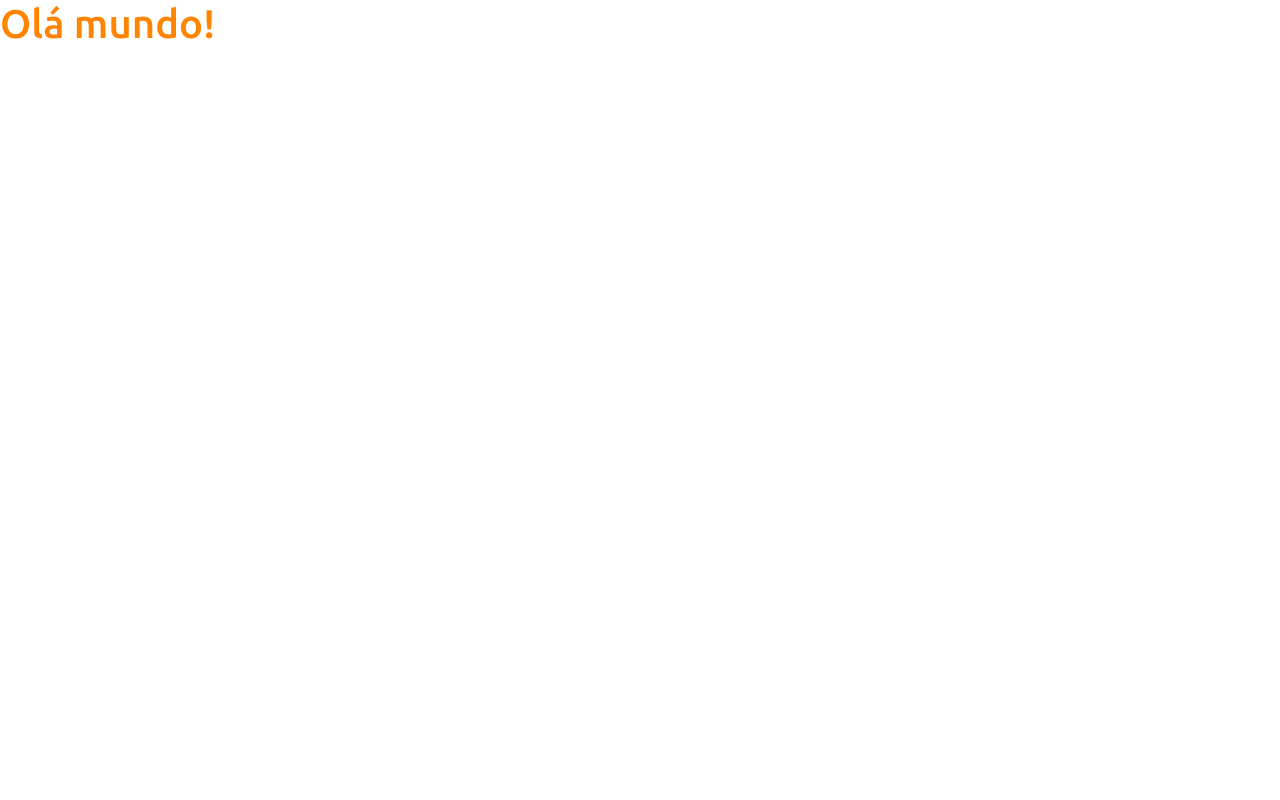
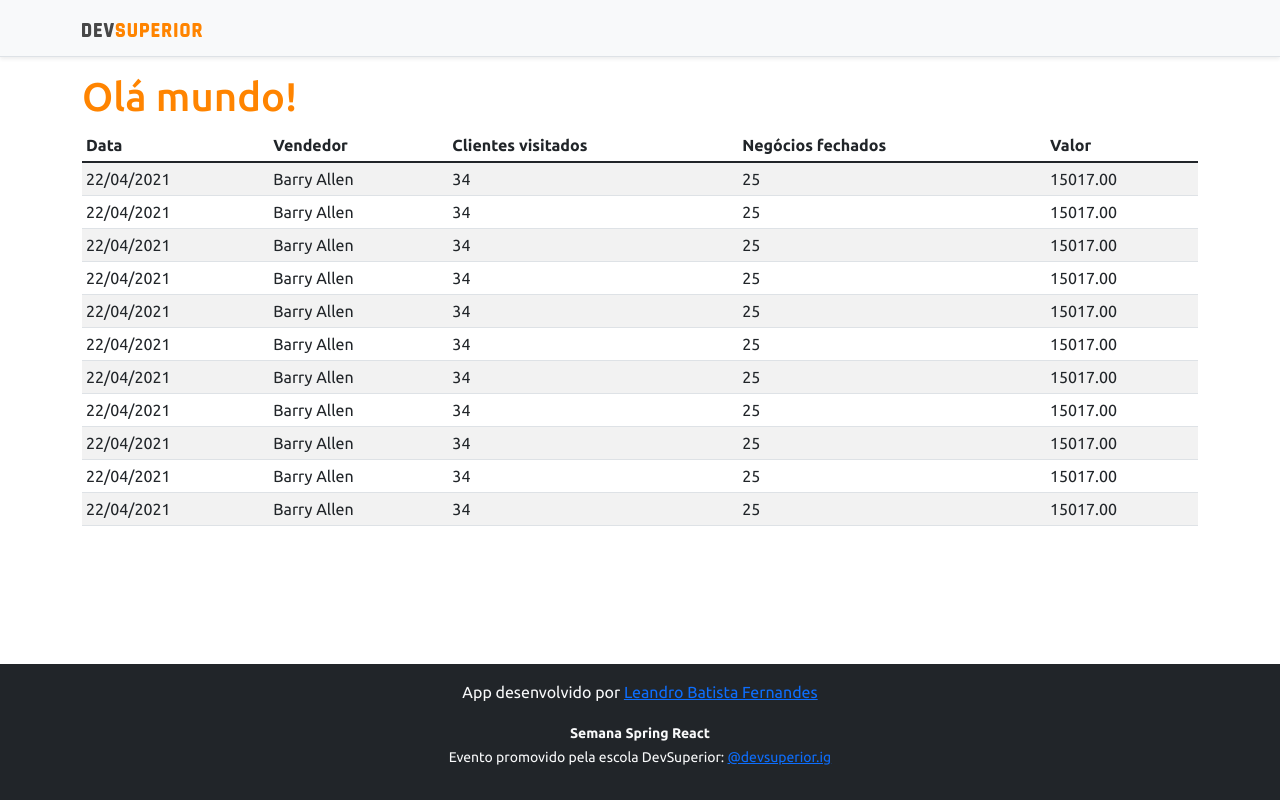
Before and after one commit to LeandroBatistaFernandes/projeto-sds4, a React (Create React App) app in the folder frontend/: page / in a window 1280 px wide. Built offline with nearby package versions, Linux system fonts and the light colour scheme.

Commit message:
Basic static components

```diff
--- a/frontend/src/App.tsx
+++ b/frontend/src/App.tsx
@@ -1,11 +1,20 @@
+import DataTable from "components/DataTable";
+import Footer from "components/Footer";
+import NavBar from "components/NavBar";
 
 function App() {
   return (
-    <div >
+    <>
+    <NavBar />
+    <div className="container">
 
       <h1 className="text-primary">Olá mundo!</h1>
 
+      <DataTable />
     </div>
+    <Footer />
+
+    </>
   );
 }
 
--- /dev/null
+++ b/frontend/src/components/DataTable/index.tsx
@@ -0,0 +1,99 @@
+const DataTable = () => {
+    return (
+        <div className="table-responsive">
+            <table className="table table-striped table-sm">
+                <thead>
+                    <tr>
+                        <th>Data</th>
+                        <th>Vendedor</th>
+                        <th>Clientes visitados</th>
+                        <th>Negócios fechados</th>
+                        <th>Valor</th>
+                    </tr>
+                </thead>
+                <tbody>
+                    <tr>
+                        <td>22/04/2021</td>
+                        <td>Barry Allen</td>
+                        <td>34</td>
+                        <td>25</td>
+                        <td>15017.00</td>
+                    </tr>
+                    <tr>
+                        <td>22/04/2021</td>
+                        <td>Barry Allen</td>
+                        <td>34</td>
+                        <td>25</td>
+                        <td>15017.00</td>
+                    </tr>
+                    <tr>
+                        <td>22/04/2021</td>
+                        <td>Barry Allen</td>
+                        <td>34</td>
+                        <td>25</td>
+                        <td>15017.00</td>
+                    </tr>
+                    <tr>
+                        <td>22/04/2021</td>
+                        <td>Barry Allen</td>
+                        <td>34</td>
+                        <td>25</td>
+                        <td>15017.00</td>
+                    </tr>
+                    <tr>
+                        <td>22/04/2021</td>
+                        <td>Barry Allen</td>
+                        <td>34</td>
+                        <td>25</td>
+                        <td>15017.00</td>
+                    </tr>
+                    <tr>
+                        <td>22/04/2021</td>
+                        <td>Barry Allen</td>
+                        <td>34</td>
+                        <td>25</td>
+                        <td>15017.00</td>
+                    </tr>
+                    <tr>
+                        <td>22/04/2021</td>
+                        <td>Barry Allen</td>
+                        <td>34</td>
+                        <td>25</td>
+                        <td>15017.00</td>
+                    </tr>
+                    <tr>
+                        <td>22/04/2021</td>
+                        <td>Barry Allen</td>
+                        <td>34</td>
+                        <td>25</td>
+                        <td>15017.00</td>
+                    </tr>
+                    <tr>
+                        <td>22/04/2021</td>
+                        <td>Barry Allen</td>
+                        <td>34</td>
+                        <td>25</td>
+                        <td>15017.00</td>
+                    </tr>
+                    <tr>
+                        <td>22/04/2021</td>
+                        <td>Barry Allen</td>
+                        <td>34</td>
+                        <td>25</td>
+                        <td>15017.00</td>
+                    </tr>
+                    <tr>
+                        <td>22/04/2021</td>
+                        <td>Barry Allen</td>
+                        <td>34</td>
+                        <td>25</td>
+                        <td>15017.00</td>
+                    </tr>
+                </tbody>
+            </table>
+        </div>
+
+    );
+}
+
+export default DataTable;
--- /dev/null
+++ b/frontend/src/components/Footer/index.tsx
@@ -0,0 +1,14 @@
+const Footer = () => {
+    return (
+
+        <footer className="footer mt-auto py-3 bg-dark">
+            <div className="container">
+                <p className="text-light">App desenvolvido por <a href="https://www.linkedin.com/in/leandro-batista-fernandes/" target="_blank" rel="noreferrer">Leandro Batista Fernandes</a></p>
+                <p className="text-light"><small><strong>Semana Spring React</strong><br />
+                    Evento promovido pela escola DevSuperior: <a href="https://instagram.com/devsuperior.ig" target="_blank" rel="noreferrer">@devsuperior.ig</a></small></p>
+            </div>
+        </footer>
+    );
+}
+
+export default Footer;
--- /dev/null
+++ b/frontend/src/components/NavBar/index.tsx
@@ -0,0 +1,15 @@
+import ImgDsDark from 'assets/img/ds-dark.svg';
+
+const NavBar = () => {
+    return (
+        <div className="d-flex flex-column flex-md-row align-items-center p-3 px-md-4 mb-3 bg-light border-bottom shadow-sm">
+        <div className="container">
+          <nav className="my-2 my-md-0 mr-md-3">
+            <img src={ImgDsDark} alt="DevSuperior" width="120" />
+          </nav>
+        </div>
+      </div>
+    );
+  }
+
+  export default NavBar;
```
Also changed, not shown: frontend/src/assets/img/ds-dark.svg (added).
